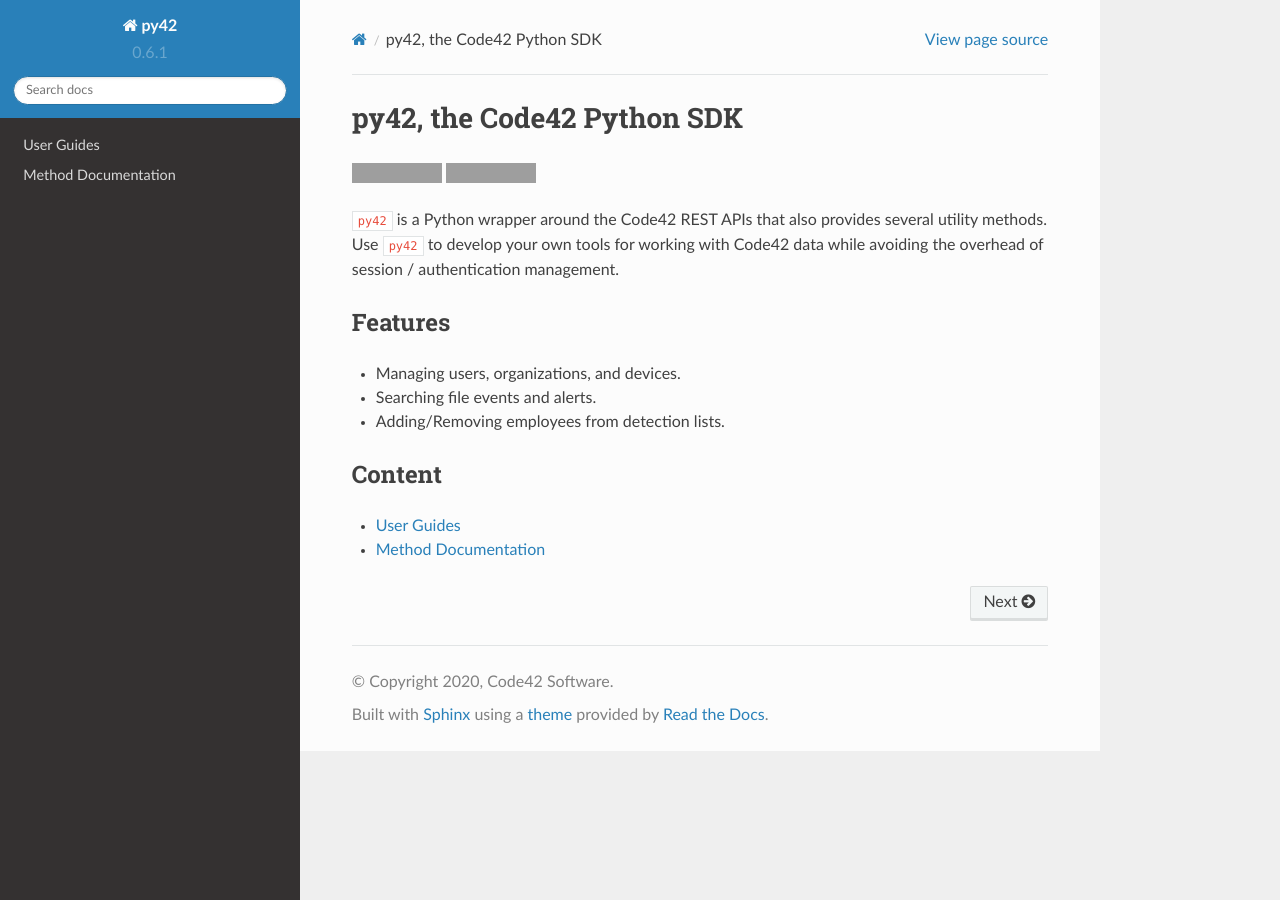
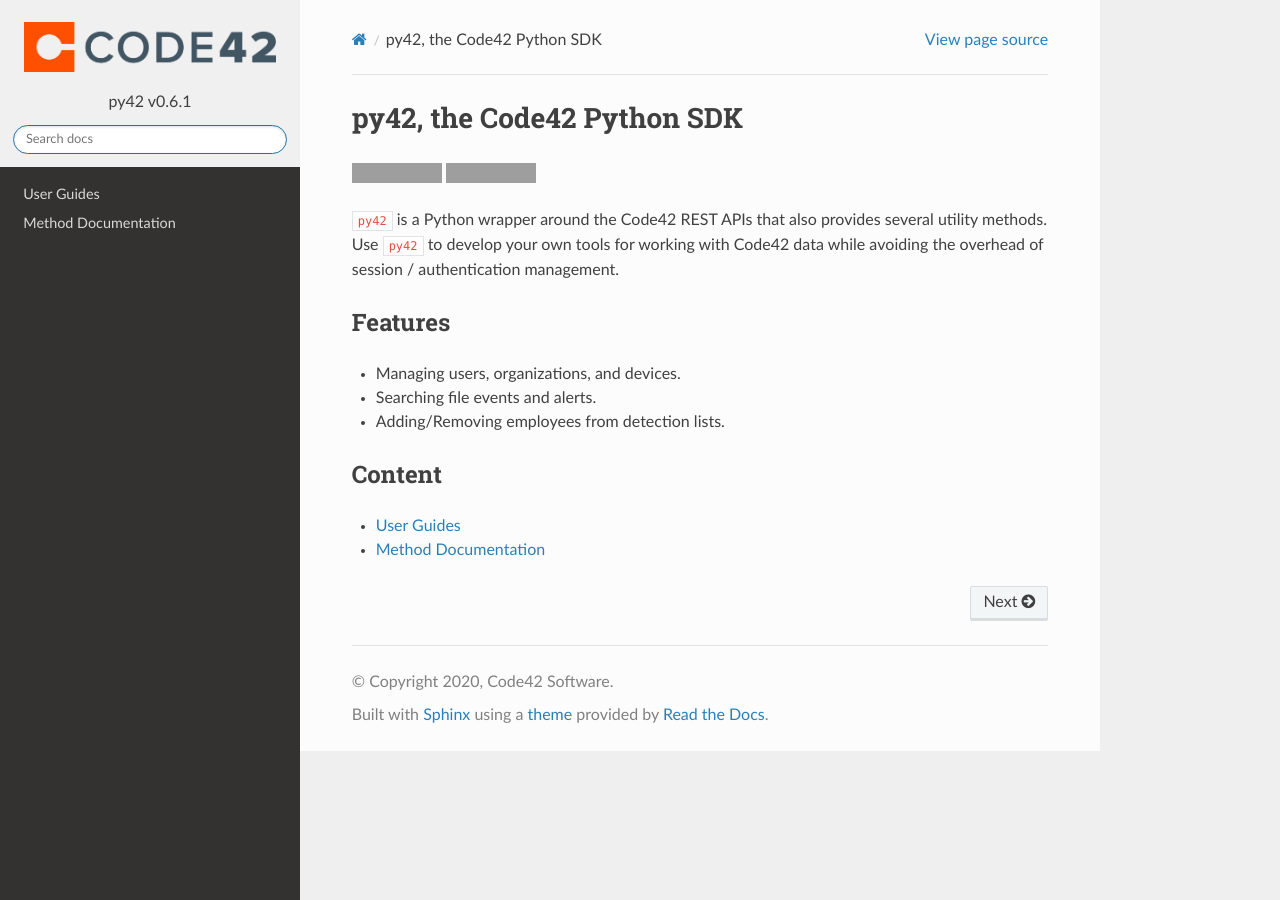
Before and after one commit to code42/py42, a Sphinx documentation site: the page built from docs/index.md, in a window 1280 px wide. Built offline with Sphinx 7.4.7 and the Read the Docs theme 2.0.0, drawn with Linux system fonts in a browser that asks for light colours; the version number is read from the project's files by our own code; grey boxes are pictures that could not be loaded.

Commit message:
update nav header

```diff
--- /dev/null
+++ b/docs/_static/custom.css
@@ -0,0 +1,3 @@
+.wy-side-nav-search>div.version {
+    color: #404040;
+}
--- a/docs/conf.py
+++ b/docs/conf.py
@@ -25,9 +25,9 @@
 author = u"Code42 Software"
 
 # The short X.Y version
-version = meta.__version__
+version = "py42 v{}".format(meta.__version__)
 # The full version, including alpha/beta/rc tags
-release = meta.__version__
+release = "py42 v{}".format(meta.__version__)
 
 
 # -- General configuration ---------------------------------------------------
@@ -77,16 +77,22 @@
 
 html_favicon = "favicon.ico"
 
+html_logo = "logo.png"
+
 # Theme options are theme-specific and customize the look and feel of a theme
 # further.  For a list of options available for each theme, see the
 # documentation.
 #
-# html_theme_options = {}
+html_theme_options = {"style_nav_header_background": "#f0f0f0", "logo_only": True}
 
 # Add any paths that contain custom static files (such as style sheets) here,
 # relative to this directory. They are copied after the builtin static files,
 # so a file named "default.css" will overwrite the builtin "default.css".
-# html_static_path = ["_static"]
+html_static_path = ["_static"]
+
+# These paths are either relative to html_static_path
+# or fully qualified paths (eg. https://...)
+html_css_files = ["custom.css"]
 
 # Custom sidebar templates, must be a dictionary that maps document names
 # to template names.
```
Also changed, not shown: docs/logo.png (added), 1 other file.
